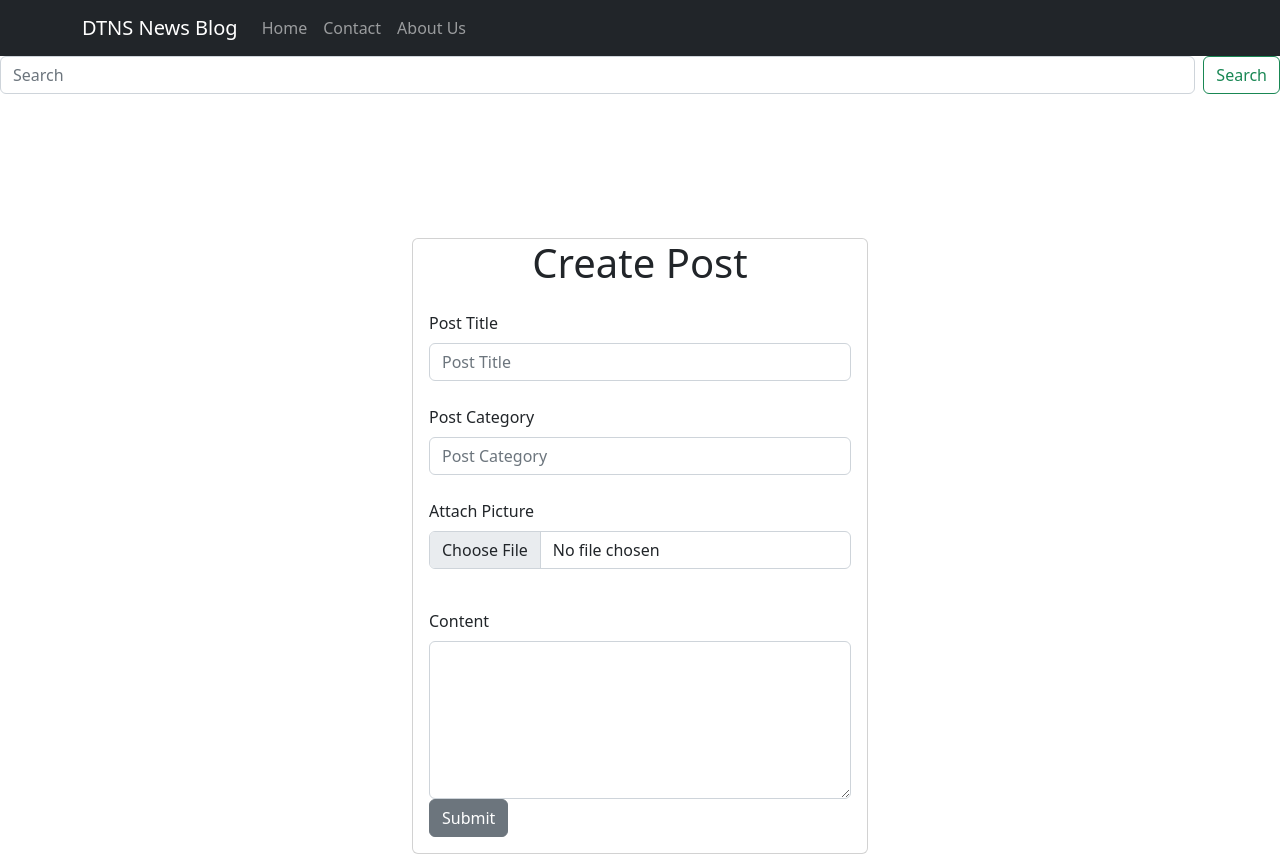
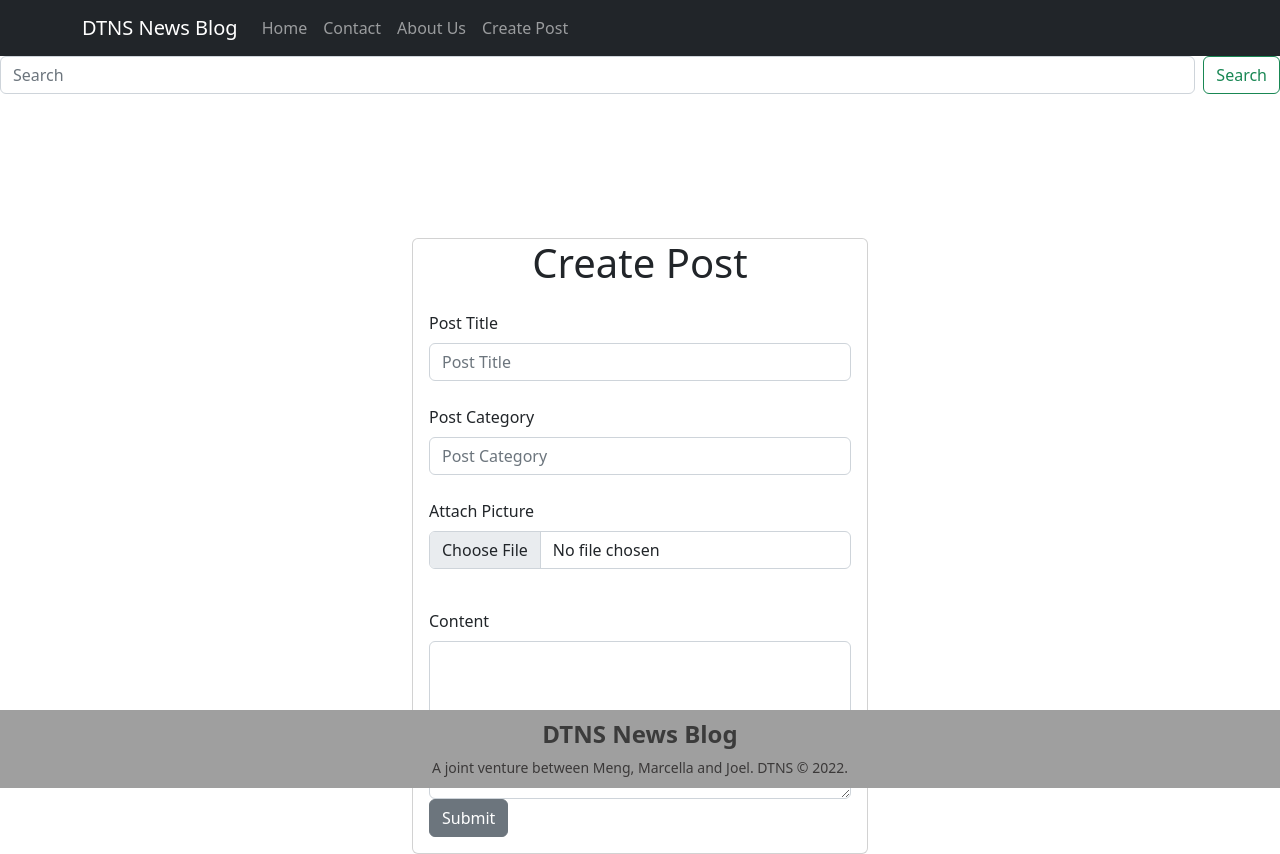
Before and after one commit to curlerhaus/DTNS_News_Blog, a React (Create React App) app in the folder client/: page /createpost in a window 1280 px wide. Built offline with nearby package versions, Linux system fonts and the light colour scheme.

Commit message:
createpost updates

```diff
--- a/client/src/components/about.js
+++ b/client/src/components/about.js
@@ -1,4 +1,5 @@
 import TopNavBar from "./topnavbar";
+import Footer from "./footer";
 
 export default function About() {
   return (
@@ -11,6 +12,7 @@ export default function About() {
       <p>Bio</p>
       <h2>Marceilla Norman</h2>
       <p>Bio</p>
+      <Footer />
     </div>
   );
 }
--- a/client/src/components/contact.js
+++ b/client/src/components/contact.js
@@ -2,6 +2,7 @@ import Form from "react-bootstrap/Form";
 import TopNavBar from "./topnavbar";
 import "./contact.css";
 import Button from "react-bootstrap/Button";
+import Footer from "./footer";
 
 export default function Contact() {
   return (
@@ -21,6 +22,7 @@ export default function Contact() {
           Submit
         </Button>
       </Form>
+      <Footer />
     </>
   );
 }
--- a/client/src/components/createpost.js
+++ b/client/src/components/createpost.js
@@ -3,10 +3,11 @@ import Container from "react-bootstrap/Container";
 import Card from "react-bootstrap/Card";
 import Form from "react-bootstrap/Form";
 import Button from "react-bootstrap/Button";
+import Footer from "./footer";
 
 export default function CreatePost() {
   return (
-    <div className="createpost">
+    <>
       <TopNavBar />
       <Container style={{ width: "30rem" }}>
         <Card style={{ top: "9rem" }}>
@@ -31,6 +32,7 @@ export default function CreatePost() {
           </Card.Body>
         </Card>
       </Container>
-    </div>
+      <Footer />
+    </>
   );
 }
--- a/client/src/components/topnavbar.js
+++ b/client/src/components/topnavbar.js
@@ -15,6 +15,8 @@ function topnavbar() {
             <Nav.Link href="/">Home</Nav.Link>
             <Nav.Link href="/contact">Contact</Nav.Link>
             <Nav.Link href="/about">About Us</Nav.Link>
+
+            <Nav.Link href="/createpost">Create Post</Nav.Link>
           </Nav>
         </Container>
       </Navbar>
```
